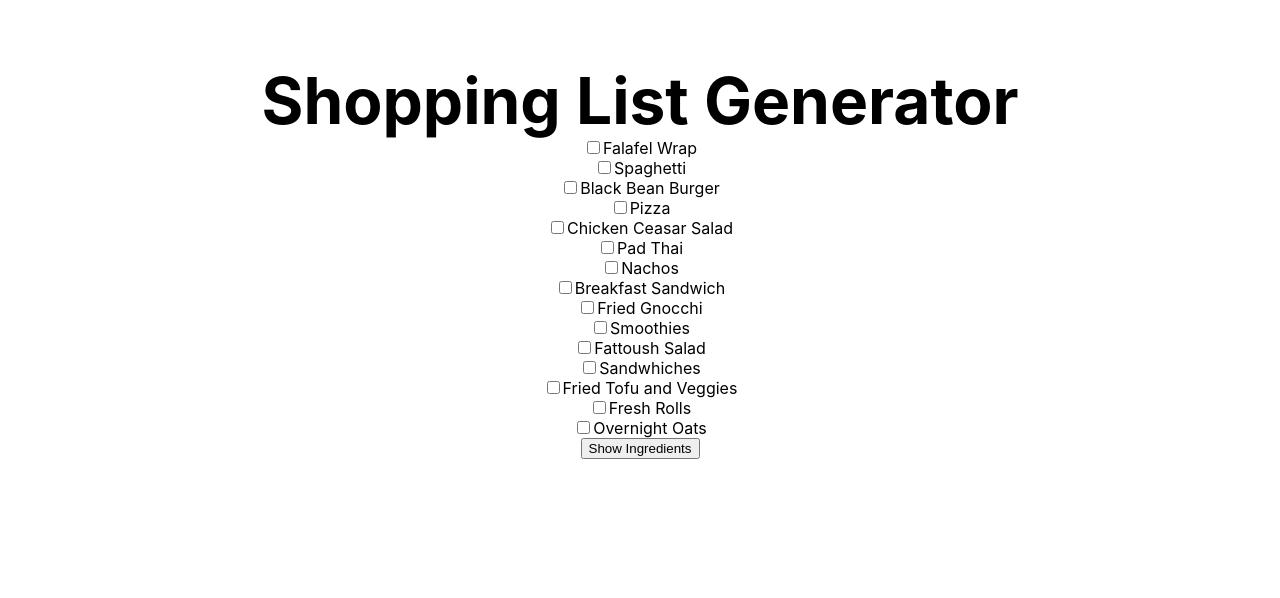
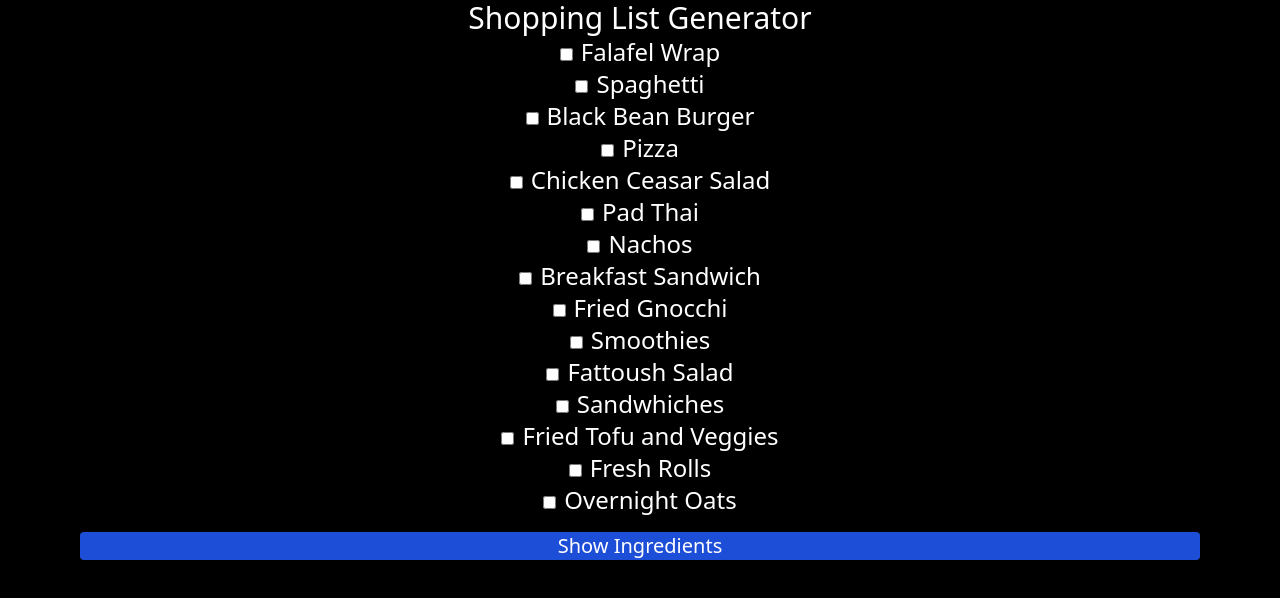
Before and after one commit to erinlynagh/shopping-list-generator, a Next.js app: page / in a window 1280 px wide. Shown: the top 598 px of the page. Built offline with nearby package versions, Linux system fonts and the light colour scheme.

Commit message:
Added Tailwind CSS

```diff
--- a/package.json
+++ b/package.json
@@ -14,7 +14,10 @@
     "react-modal": "^3.14.4"
   },
   "devDependencies": {
+    "autoprefixer": "^10.4.0",
     "eslint": "8.5.0",
-    "eslint-config-next": "12.0.7"
+    "eslint-config-next": "12.0.7",
+    "postcss": "^8.4.5",
+    "tailwindcss": "^3.0.7"
   }
 }
--- a/pages/_app.js
+++ b/pages/_app.js
@@ -1,7 +1,7 @@
-import '../styles/globals.css'
+import "../styles/globals.css";
 
 function MyApp({ Component, pageProps }) {
-  return <Component {...pageProps} />
+  return <Component {...pageProps} />;
 }
 
-export default MyApp
+export default MyApp;
--- a/pages/index.js
+++ b/pages/index.js
@@ -1,6 +1,5 @@
 import Head from "next/head";
 import Image from "next/image";
-import styles from "../styles/Home.module.css";
 import { useState } from "react";
 import Modal from "react-modal";
 const recipes = [
@@ -179,40 +178,48 @@ export default function Home() {
   };
 
   return (
-    <div className={styles.container}>
-      {console.log(selectedRecipes)}
-      <Head>
-        <title>Create Next App</title>
-        <meta name="description" content="Generated by create next app" />
-        <link rel="icon" href="/favicon.ico" />
-      </Head>
+    <div className="h-screen bg-black flex text-center">
       <Modal
         isOpen={modalIsOpen}
         onRequestClose={closeModal}
         contentLabel="Ingredients Modal"
       >
-        <h2>Shopping List</h2>
-        {getIngredients().map((ingredient) => {
-          return <li key={ingredient}>{ingredient}</li>;
-        })}
-        <button onClick={closeModal}>close</button>
+        <div className="text-xl text-center flex-col">
+          {getIngredients().map((ingredient) => {
+            return <li key={ingredient}>{ingredient}</li>;
+          })}
+          {/* <button
+            className="bg-blue-700 rounded text-2xl px-10 py-2 mt-5"
+            onClick={closeModal}
+          >
+            close
+          </button> */}
+        </div>
       </Modal>
-      <main className={styles.main}>
-        <h1 className={styles.title}>Shopping List Generator</h1>
+      <main className="flex flex-col text-white text-2xl w-full">
+        <h1 className="text-center text-3xl text-bold">
+          Shopping List Generator
+        </h1>
         {recipes.map((recipe) => (
-          <>
+          <div className="px-3">
             <label>
               <input
                 key={recipe.name}
                 type="checkbox"
+                className="mr-2"
                 checked={selectedRecipes.includes(recipe)}
                 onChange={() => toggleRecipe(recipe)}
               />
               {recipe.name}
             </label>
-          </>
+          </div>
         ))}
-        <button onClick={() => setIsOpen(true)}>Show Ingredients</button>
+        <button
+          className="bg-blue-700 text-center mx-20 mt-4 text-white rounded text-xl"
+          onClick={() => setIsOpen(true)}
+        >
+          Show Ingredients
+        </button>
       </main>
     </div>
   );
--- /dev/null
+++ b/postcss.config.js
@@ -0,0 +1,6 @@
+module.exports = {
+  plugins: {
+    tailwindcss: {},
+    autoprefixer: {},
+  },
+}
--- a/styles/Home.module.css
+++ /dev/null
@@ -1,116 +0,0 @@
-.container {
-  padding: 0 2rem;
-}
-
-.main {
-  min-height: 100vh;
-  padding: 4rem 0;
-  flex: 1;
-  display: flex;
-  flex-direction: column;
-  justify-content: top;
-  align-items: center;
-}
-
-.footer {
-  display: flex;
-  flex: 1;
-  padding: 2rem 0;
-  border-top: 1px solid #eaeaea;
-  justify-content: center;
-  align-items: center;
-}
-
-.footer a {
-  display: flex;
-  justify-content: center;
-  align-items: center;
-  flex-grow: 1;
-}
-
-.title a {
-  color: #0070f3;
-  text-decoration: none;
-}
-
-.title a:hover,
-.title a:focus,
-.title a:active {
-  text-decoration: underline;
-}
-
-.title {
-  margin: 0;
-  line-height: 1.15;
-  font-size: 4rem;
-}
-
-.title,
-.description {
-  text-align: center;
-}
-
-.description {
-  margin: 4rem 0;
-  line-height: 1.5;
-  font-size: 1.5rem;
-}
-
-.code {
-  background: #fafafa;
-  border-radius: 5px;
-  padding: 0.75rem;
-  font-size: 1.1rem;
-  font-family: Menlo, Monaco, Lucida Console, Liberation Mono, DejaVu Sans Mono,
-    Bitstream Vera Sans Mono, Courier New, monospace;
-}
-
-.grid {
-  display: flex;
-  align-items: center;
-  justify-content: center;
-  flex-wrap: wrap;
-  max-width: 800px;
-}
-
-.card {
-  margin: 1rem;
-  padding: 1.5rem;
-  text-align: left;
-  color: inherit;
-  text-decoration: none;
-  border: 1px solid #eaeaea;
-  border-radius: 10px;
-  transition: color 0.15s ease, border-color 0.15s ease;
-  max-width: 300px;
-}
-
-.card:hover,
-.card:focus,
-.card:active {
-  color: #0070f3;
-  border-color: #0070f3;
-}
-
-.card h2 {
-  margin: 0 0 1rem 0;
-  font-size: 1.5rem;
-}
-
-.card p {
-  margin: 0;
-  font-size: 1.25rem;
-  line-height: 1.5;
-}
-
-.logo {
-  height: 1em;
-  margin-left: 0.5rem;
-}
-
-@media (max-width: 600px) {
-  .grid {
-    width: 100%;
-    flex-direction: column;
-  }
-}
--- a/styles/globals.css
+++ b/styles/globals.css
@@ -1,16 +1,3 @@
-html,
-body {
-  padding: 0;
-  margin: 0;
-  font-family: -apple-system, BlinkMacSystemFont, Segoe UI, Roboto, Oxygen,
-    Ubuntu, Cantarell, Fira Sans, Droid Sans, Helvetica Neue, sans-serif;
-}
-
-a {
-  color: inherit;
-  text-decoration: none;
-}
-
-* {
-  box-sizing: border-box;
-}
+@import "tailwindcss/base";
+@import "tailwindcss/components";
+@import "tailwindcss/utilities";
--- /dev/null
+++ b/tailwind.config.js
@@ -0,0 +1,7 @@
+module.exports = {
+  content: ["./pages/index.js"],
+  theme: {
+    extend: {},
+  },
+  plugins: [],
+};
```
Also changed, not shown: 1 other file (tests, documents, lock files or other folders).
